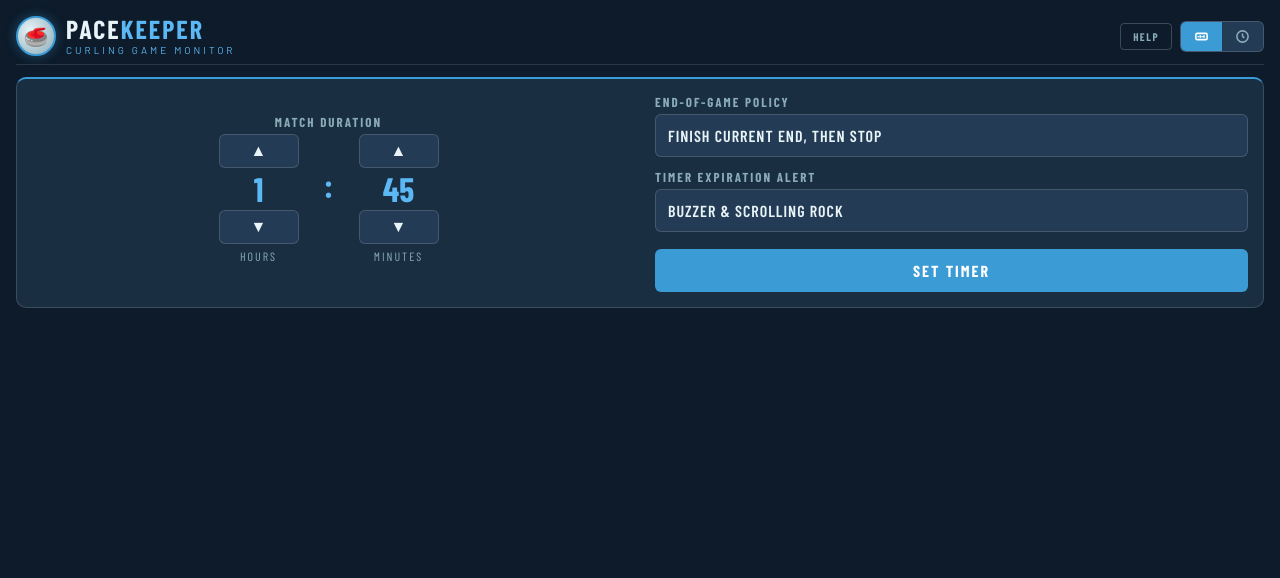
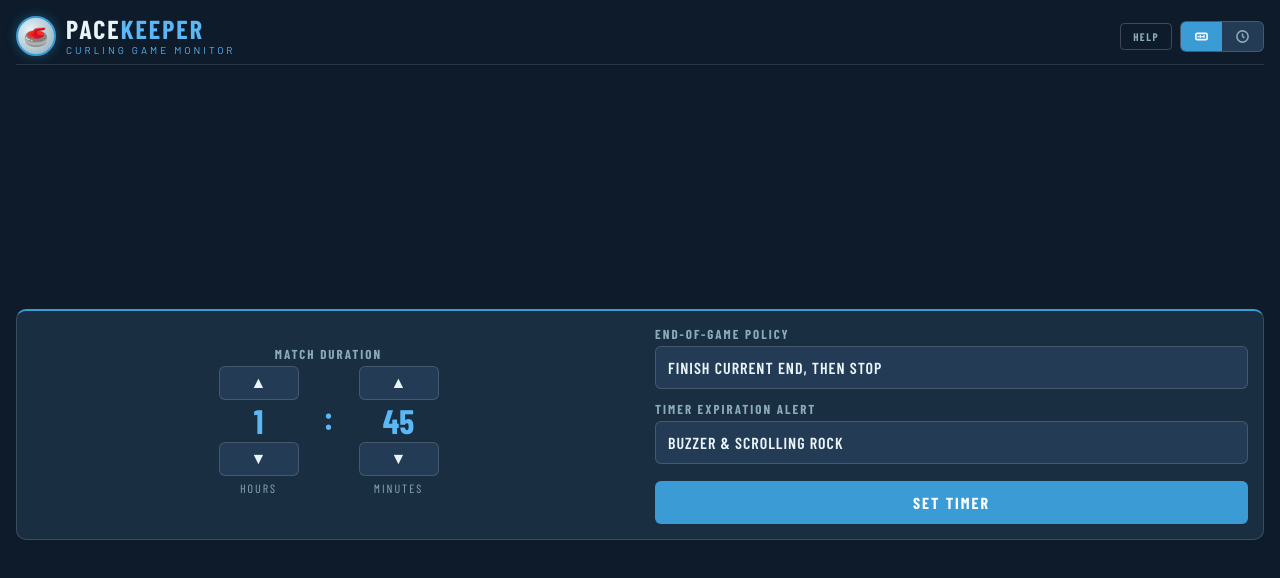
Before and after one commit to OptimusTestPrime/pacekeeper, a plain HTML site: page index.html in a window 1280 px wide. Drawn offline with nearby package versions, Linux system fonts and the light colour scheme; a web font is replaced by a local one.

Commit message:
Update index.html

```diff
--- a/index.html
+++ b/index.html
@@ -127,9 +127,20 @@ select.app-select:focus { outline: none; border-color: var(--accent); }
 
 /* LANDSCAPE SPECIFIC STYLES */
 @media (orientation: landscape) {
-  .app { max-width: none; padding-bottom: 20px; }
-  header { padding-bottom: 8px; margin-bottom: 12px; }
-  .main-layout { flex-direction: row; align-items: stretch; gap: 20px; }
+  /* Fix padding and make the app container full height to enable flex centering */
+  body { padding: 16px; }
+  .app {
+    max-width: none;
+    padding-bottom: 0;
+    display: flex;
+    flex-direction: column;
+    min-height: calc(100vh - 32px);
+  }
+  header { padding-bottom: 8px; margin-bottom: 0; flex-shrink: 0; }
+
+  /* This margin pushes the main block to perfectly center in the available space */
+  .main-layout { flex-direction: row; align-items: stretch; gap: 20px; margin: auto 0; }
+
   .display-area { margin-bottom: 0; flex: 1; }
   .panel-view { padding: 15px; height: 100%; display: flex; flex-direction: column; justify-content: center; }
 
```
